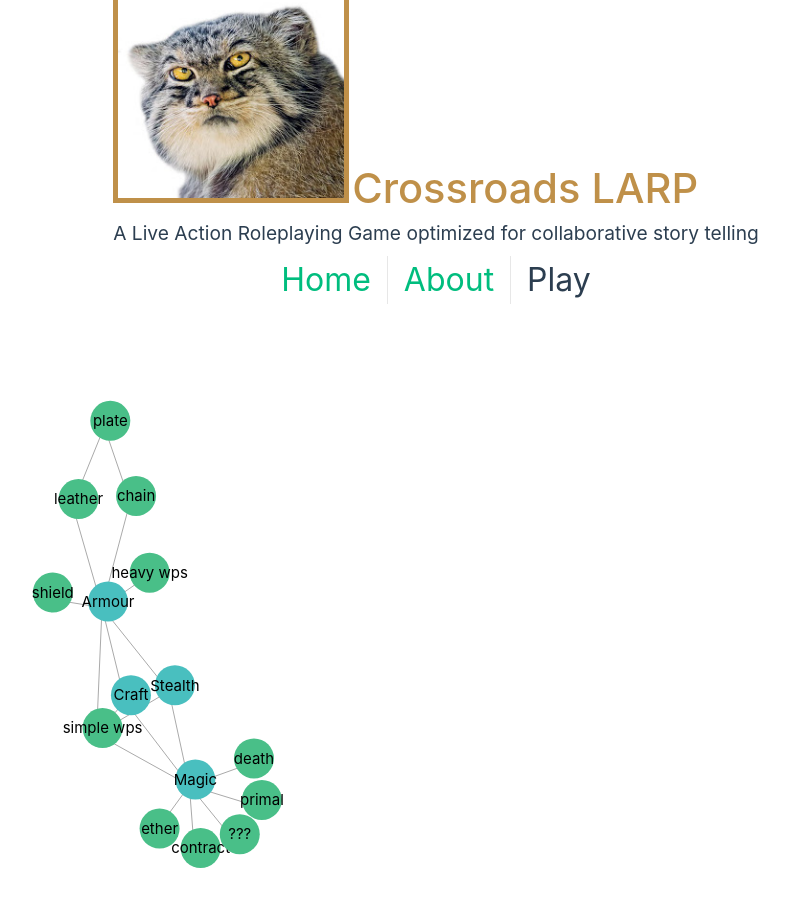
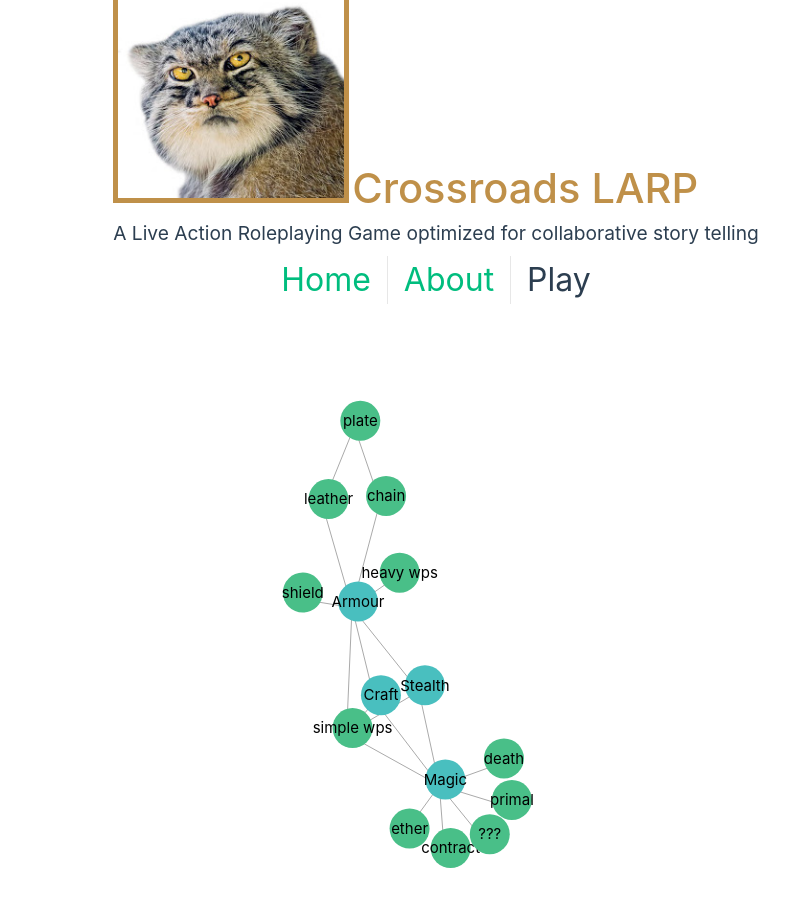
Before and after one commit to siobhan-buck/crossroads-logistics, a Vue app: page /play in a window 1280 px wide. Shown: the top 906 px of the page, without its empty margins (204-993 px from the left). Built offline with nearby package versions, Linux system fonts and the light colour scheme.

Commit message:
keep network centered

```diff
--- a/src/components/BasicNetwork.vue
+++ b/src/components/BasicNetwork.vue
@@ -20,6 +20,7 @@ var svg = d3.select(networkRef.value)
 .append("svg")
   .attr("width", width + margin.left + margin.right)
   .attr("height", height + margin.top + margin.bottom)
+  .attr("class", "network")
   .append("svg")
     .attr("transform",
           "translate(" + margin.left + "," + margin.top + ")");
@@ -101,6 +102,11 @@ let data: NetworkData = netData;
 
 <style>
 
+.network {
+  display: block;
+  margin: auto;
+}
+
 .link {
   stroke: #aaa;
 }
```
